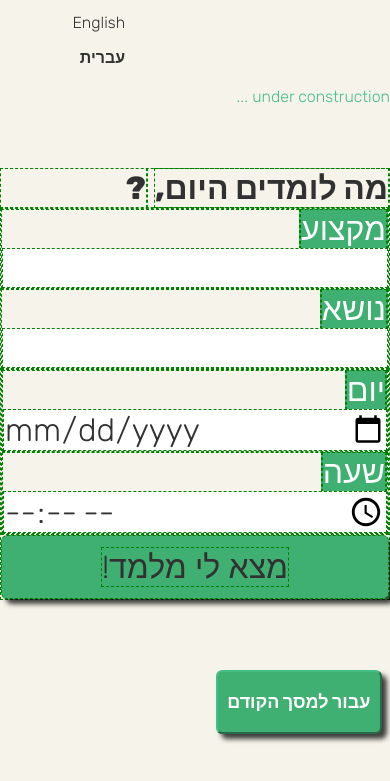
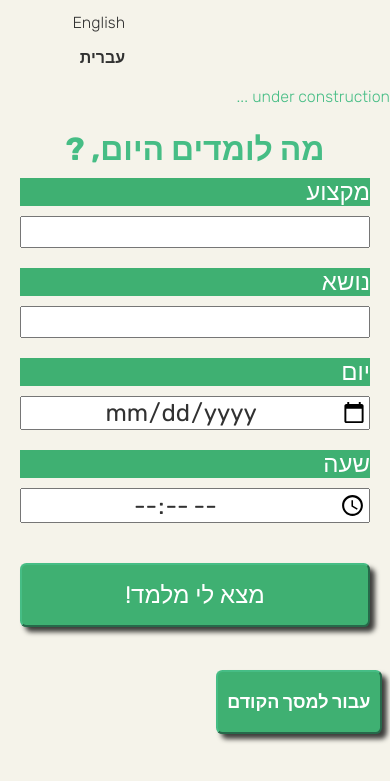
Before and after one commit to classmatedata/classmate, a plain HTML site: page site/www/start.html in a window 390 px wide. Shown: the part 57-838 px from the top of the page. Drawn offline with Linux system fonts and the light colour scheme.

Commit message:
styling start find teacher form

```diff
--- a/site/www/css/general.css
+++ b/site/www/css/general.css
@@ -2,6 +2,7 @@
     box-sizing: border-box;
     margin: 0;
     padding: 0;
+
  }
  body {
     direction: rtl;
@@ -151,7 +152,7 @@ div label input {margin-right: 100px;}
     display: block;
   }
   #search_teacher_div > *,  #search_teacher_div  * {
-    font-size: 2rem;
+    font-size: 1.5rem;
     color:var(--font-color);
   }
 
@@ -161,42 +162,112 @@ div label input {margin-right: 100px;}
   }
 
   #search_teacher_div {
-    max-width: 500px;
+    width: 550px;
     margin: auto;
+    padding: 10px;
+  }
+  #search_teacher_div h1 * ,
+  #search_teacher_div h1
+  {
+    color: var(--font-color-1);
+    font-size: xx-large;
+    font-weight: bold;
+  }
+  #search_teacher_div>*,#search_teacher_div form  * {
+    margin-bottom: 10px;
+  }
+  #search_teacher_div *{
+
+    text-align: center;
+    font-weight: normal;
+  }
+  #search_teacher_div .line {
+    display: flex;
+    flex-direction: row;
+    margin: 5px auto;
+    padding: 0;
+
   }
 
-  #search_teacher_div *{
-    border:1px green dashed;
+  #search_teacher_div .line.fx  input{
+
+   width: 450px;
+  }
+  #search_teacher_div .line div  label>span{
+
+   width: 100px;
+  }
+  #search_teacher_div   label  {
+    text-align: center;
   }
   #search_teacher_div .line.fx label{
-    /* display:block; */
+    display: flex;
+    flex-direction: column;
     width:100px;
-    margin: 0;
-    padding: 0;
+
   }
-  #search_teacher_div .line {
-    /* display:block; */
-    width:100%;
-    margin: 0;
-    padding: 0;
-    /* text-align: start; */
+  #search_teacher_div .line:not(.fx) div {
+    text-align: center ;
+    display: flex;
+    flex-direction: row;
+
+
+
+  }
+  #search_teacher_div .line:not(.fx) div>label {
+
+    display: flex;
+    flex-direction: row;
+    width:100px;
+
   }
 
-  #search_teacher_div .line.fx label span{
-    width:100%;
-    margin: 0;
-  }
   #search_teacher_div button {
     width: 100%;
     margin: 0;
+    background-color: var(--bg-color-2);
+
+    /* opacity: 0.6; */
   }
+  #search_teacher_div button > span {
+    color: var(--font-color-2);
+  }
+  #search_teacher_div button:hover {
+    /* opacity: 1; */
+    filter:brightness(120%)
+  }
+
   @media screen and (max-width:500px) {
     #search_teacher_div {
       width: 100%;
+      padding: 20px;
     }
+    #search_teacher_div .line,
+    #search_teacher_div .line:not(.fx) div {
+      display: flex;
+      flex-wrap: wrap;
+      padding: 0;
+      margin: 0;
+      width: 100%;
+      margin-bottom: 20px;
+    }
+    #search_teacher_div .line.fx  input,
+    #search_teacher_div .line div input{
+      padding: 0;
+      margin: auto;
+      width: 100%;
+     }
+     #search_teacher_div .line.fx label,
+     #search_teacher_div .line:not(.fx) div>label{
 
-    #search_teacher_div  input,  #search_teacher_div  label {
-      width:100%;
+      width: 100%;
+
+    }
+    #search_teacher_div .line.fx label>*,
+    #search_teacher_div .line:not(.fx) div>label>*{
+      margin: auto;
+      width: 100%;
+      text-align: start;
     }
     #search_teacher_div  label {
       color:var(--font-color-2);
--- a/site/www/index.js
+++ b/site/www/index.js
@@ -45,11 +45,17 @@ function fill_texts(lang_file, dir) {
             if (elem !== null) {
                 elem.innerHTML = data;
                 elem.setAttribute("style", `direction:${dir};`);
+                elem.setAttribute("dir", dir);
+
+
+
                 elem.parentElement.setAttribute("style", `direction:${dir};`);
                 elem.parentElement.setAttribute("dir", dir);
 
                 elem.parentElement.parentElement.setAttribute("style", `direction:${dir};`);
                 elem.parentElement.parentElement.setAttribute("dir", dir);
+                elem.parentElement.parentElement.parentElement.setAttribute("style", `direction:${dir};`);
+                elem.parentElement.parentElement.parentElement.setAttribute("dir", dir);
 
             }
             else {
```
